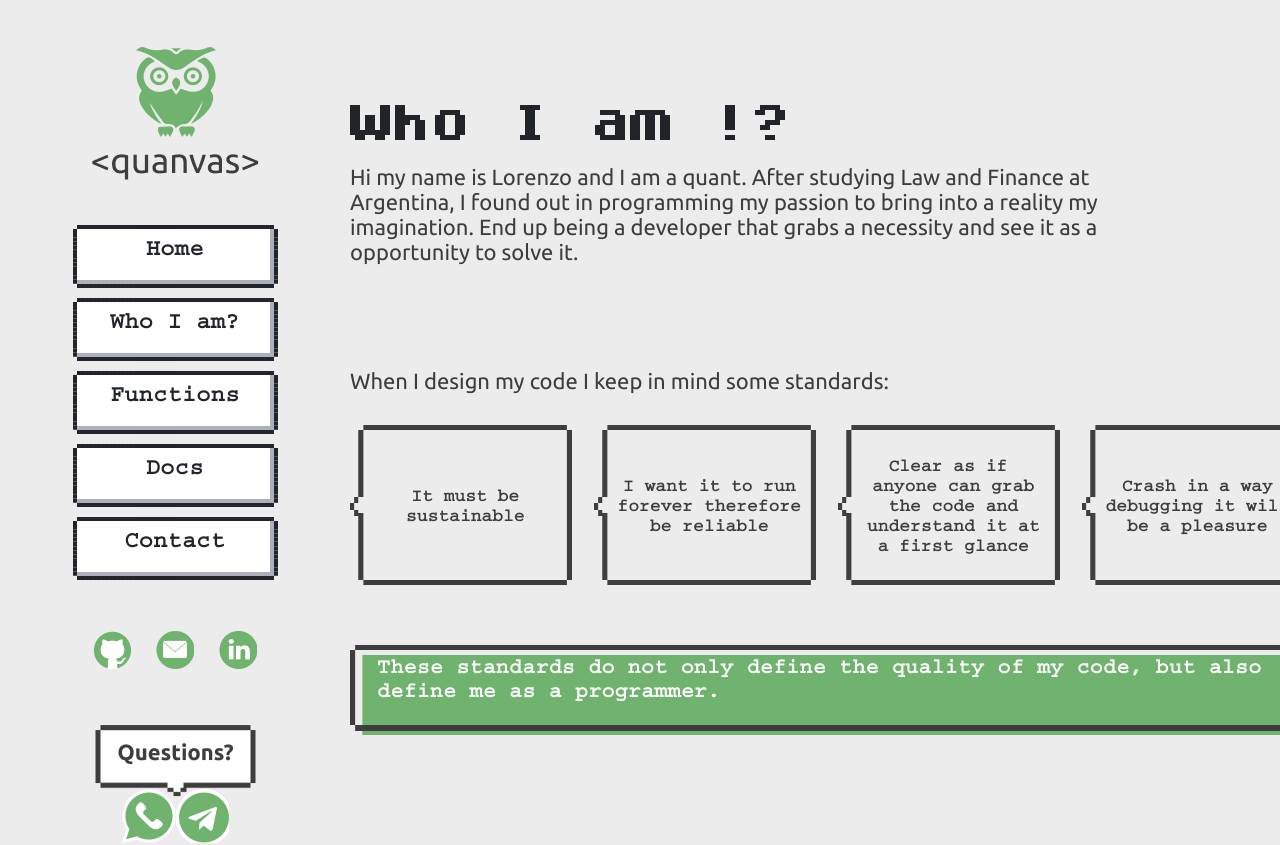
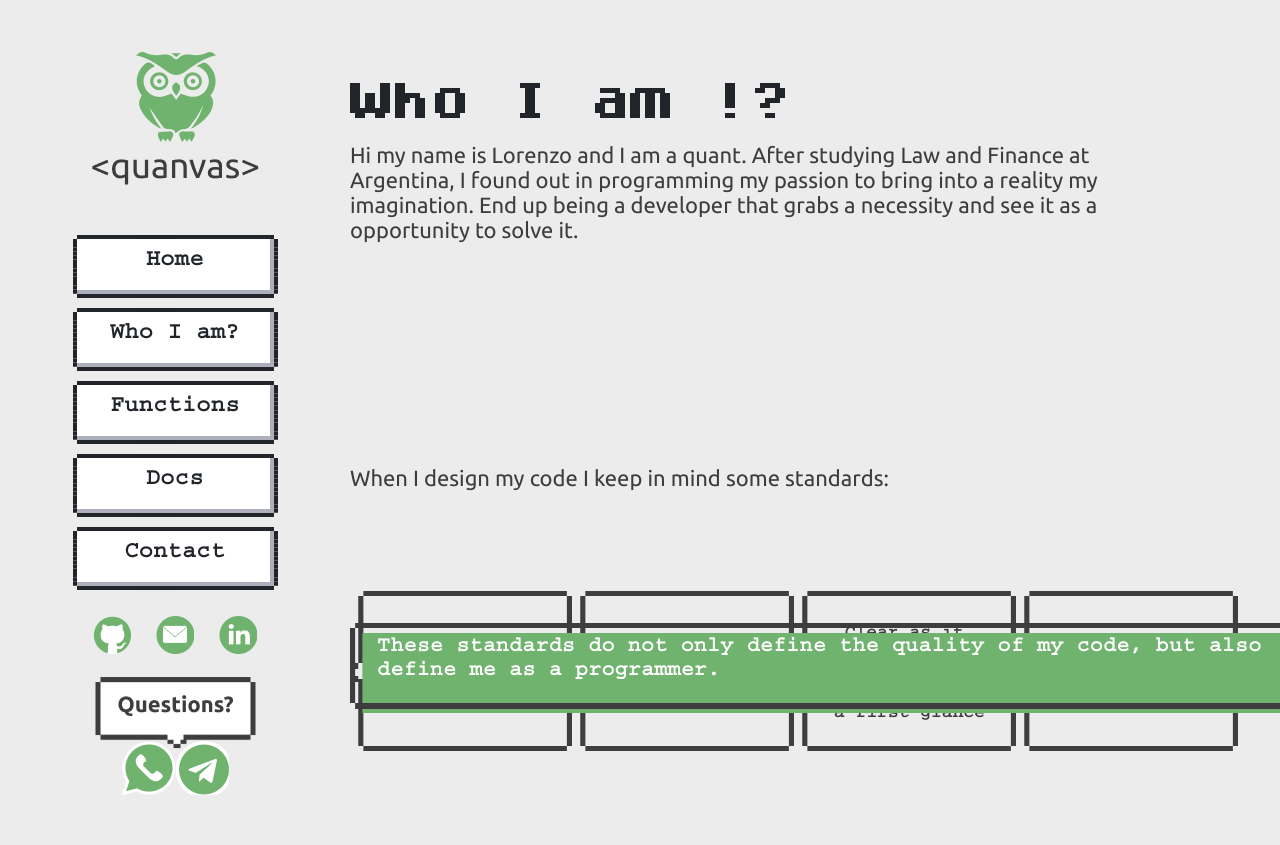
Before and after one commit to joaquinboto/ProyectoReactLorenzo, a React (Create React App) app: page /whoiam in a window 1280 px wide. Shown: the top 845 px of the page. After the commit the page ends 800 px from the top, so only its background shows below. Built offline with nearby package versions, Linux system fonts and the light colour scheme; the HTML template or start-up script is replaced by a standard one.

Commit message:
mejore nav

```diff
--- a/src/components/WhoIAm.jsx
+++ b/src/components/WhoIAm.jsx
@@ -39,13 +39,17 @@ const WhoIAm = () => {
                 <h1 className="h1Who">Who I am !?</h1>
                 <p className="pWho">Hi my name is Lorenzo and I am a quant. After studying Law and Finance at Argentina, I found out in programming my passion to bring into a reality my imagination. End up being a developer that grabs a necessity and see it as a opportunity to solve it.
                 </p>
-                <p className="pWho">When I design my code I keep in mind some standards: </p>
             </div>
             <div className="divCards">
-                <img src={card1} alt="" />
-                <img src={card2} alt="" />
-                <img src={card3} alt="" />
-                <img src={card4} alt="" />
+                <div>
+                    <p className="pWho">When I design my code I keep in mind some standards: </p>
+                </div>
+                <div>
+                    <img src={card1} alt="" />
+                    <img src={card2} alt="" />
+                    <img src={card3} alt="" />
+                    <img src={card4} alt="" />
+                </div>
             </div>
             <div className="divFooter">
                 <div className="footerWho">
--- a/src/components/css/nav.css
+++ b/src/components/css/nav.css
@@ -44,9 +44,9 @@
 
 .divPrincipal {
     width: 100%;
-    height: 100%;
+    height: 100vh;
     display: grid;
-    grid-template-rows: repeat(4, minmax(130px, auto));
+    grid-template-rows: repeat(4, minmax(50px, auto));
     justify-content: center;
     z-index: 1000;
     background-color: #ececec;
--- a/src/components/css/whoiam.css
+++ b/src/components/css/whoiam.css
@@ -38,7 +38,7 @@
 
 .divCards {
     display: flex;
-flex-direction: row;
+flex-direction: column;
 align-items: flex-start;
 padding: 0px;
 gap: 22px;
```
